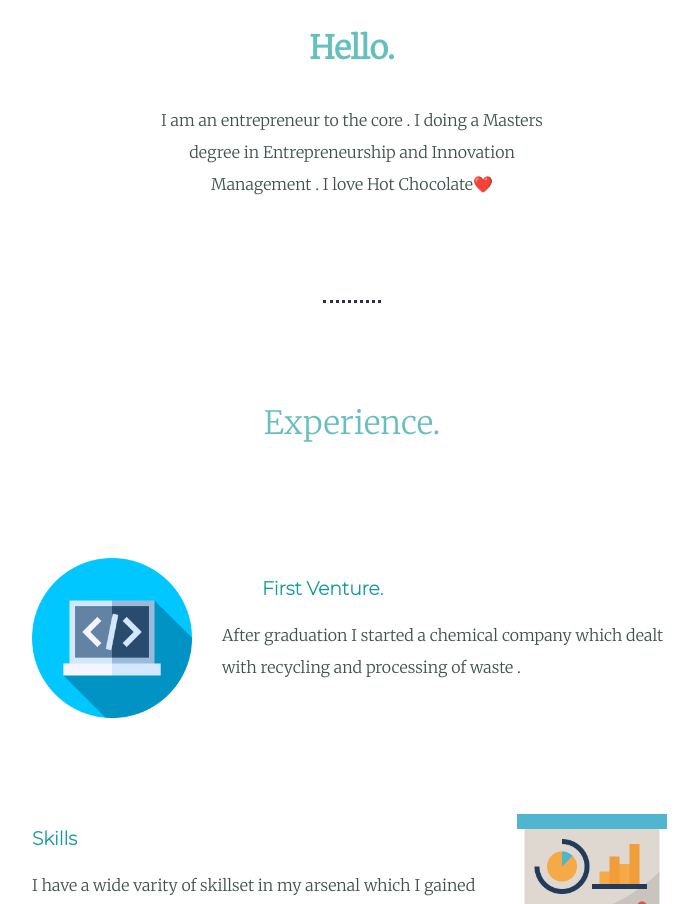
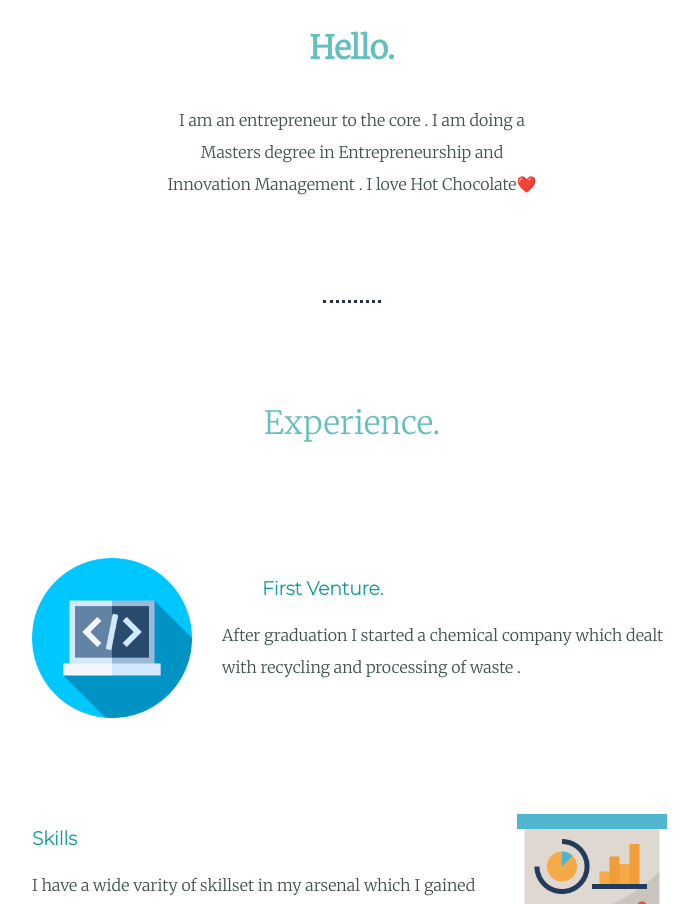
Before and after one commit to billjohnc/Mysite, a plain HTML site: page index.html in a window 1280 px wide. Shown: the part 1087-1991 px from the top of the page, without its empty margins (288-986 px from the left). Drawn offline with Linux system fonts and the light colour scheme.

Commit message:
Update index.html

```diff
--- a/index.html
+++ b/index.html
@@ -25,7 +25,7 @@
     <div class="profile">
       <img class="profile-pic" src="Bill_John.png" alt="profile pic">
       <h2><b>Hello.</b></h2>
-      <p class="self-des"> I am an entrepreneur to the core . I doing a Masters degree in Entrepreneurship and Innovation Management . I love Hot Chocolate❤️</p>
+      <p class="self-des"> I am an entrepreneur to the core . I am doing a Masters degree in Entrepreneurship and Innovation Management . I love Hot Chocolate❤️</p>
     </div>
     <hr>
     <div class="skills">
```
